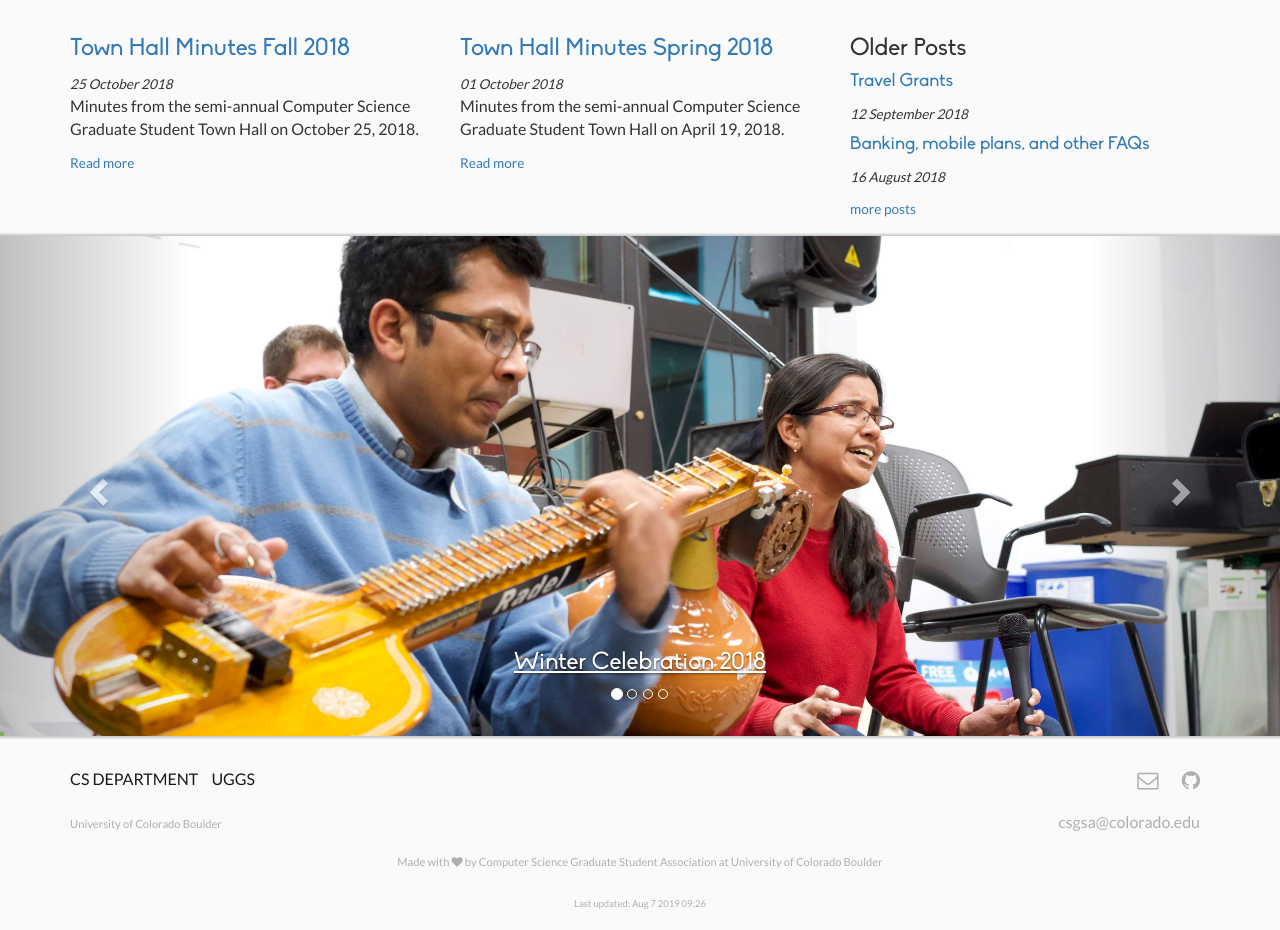
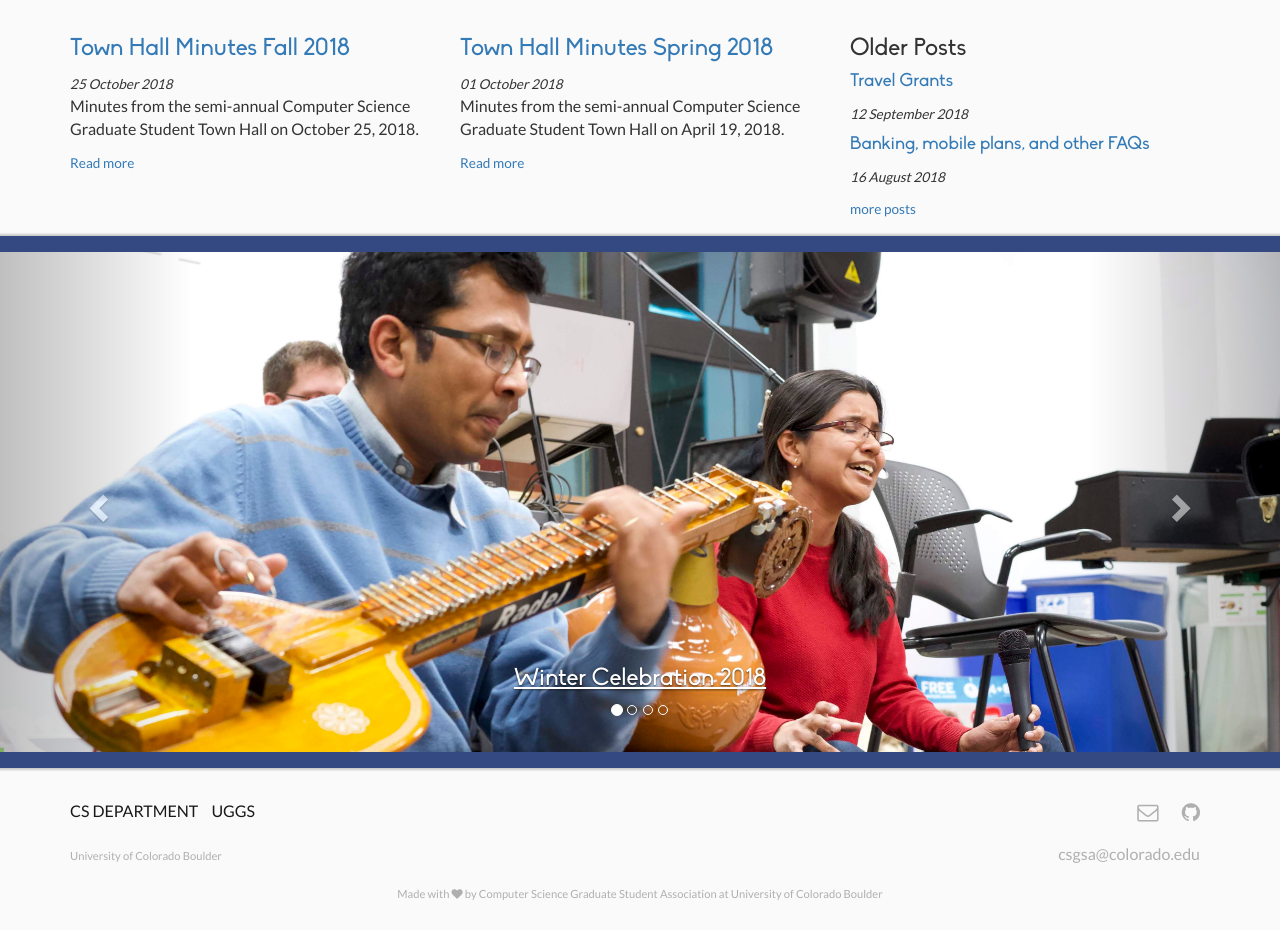
Before and after one commit to casassg/events-landing, a Jekyll site: the page built from index.md, in a window 1280 px wide. Shown: the part 1744-2674 px from the top of the page. Built offline with Jekyll 4.4.1, drawn with Linux system fonts in a browser that asks for light colours; nearby versions of some CDN libraries.

Commit message:
Add padding

```diff
--- a/assets/css/main.scss
+++ b/assets/css/main.scss
@@ -241,7 +241,6 @@ section {
 }
 
 section#carousel {
-    padding: 0 !important;
     @include box-shadow(0 0 2px 2px rgba(0,0,0,.2));
     a {
         text-decoration: underline;
```
